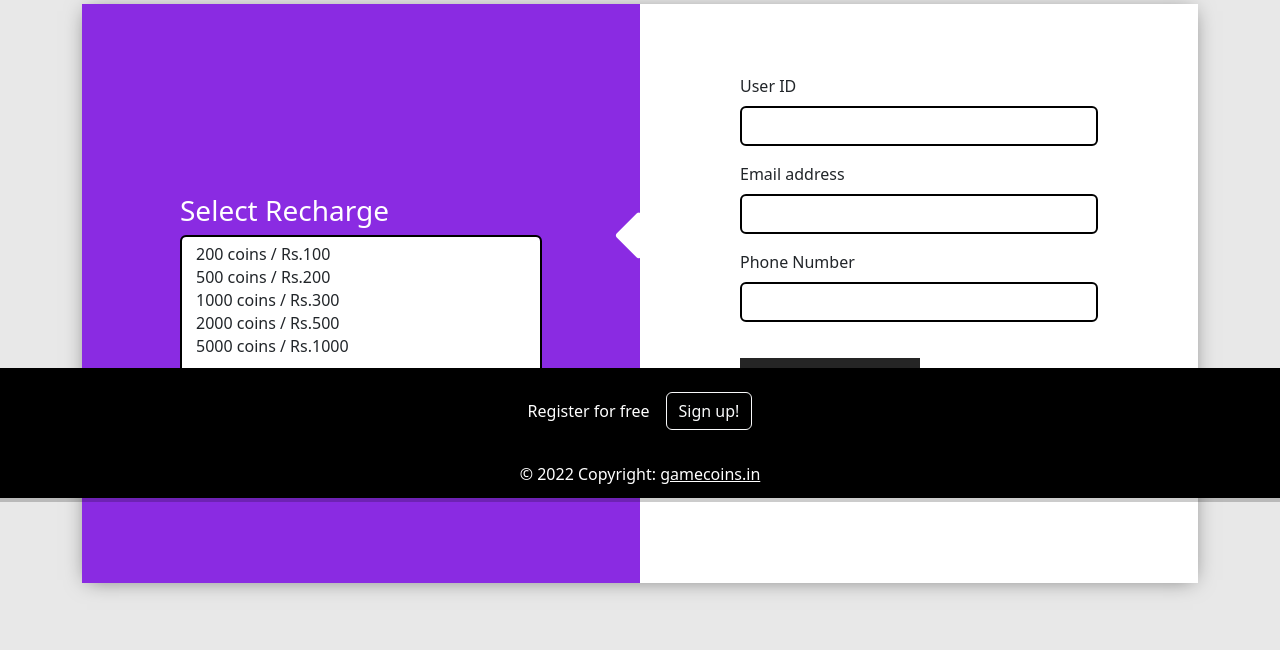
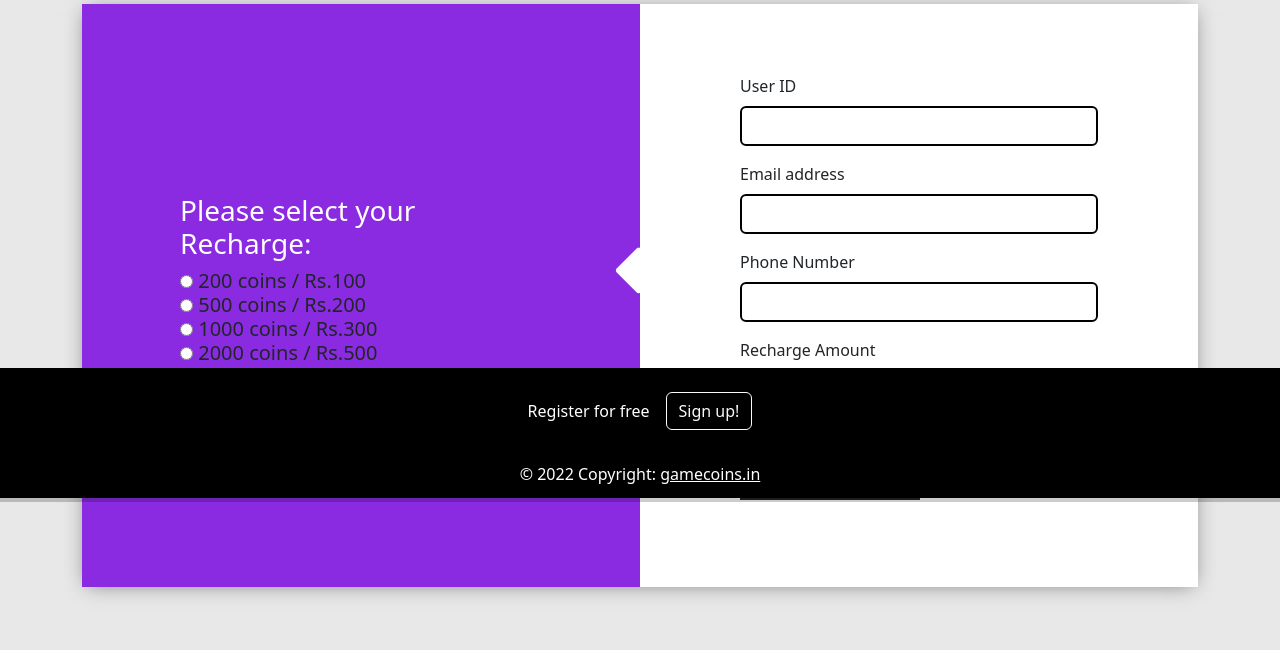
Before and after one commit to SabujGolui/razorpay-php-testapp-master, a PHP site: page /foobar/form.php in a window 1280 px wide. Shown: the part 302-952 px from the top of the page. Before the commit the page ends 898 px from the top, so only its background shows below. Run offline with PHP 8.4, Linux system fonts and the light colour scheme.

Commit message:
Recharge feature implimented in form

```diff
--- /dev/null
+++ b/form.js
@@ -0,0 +1,10 @@
+function myFunction(amt) {
+
+//   console.log(document.getElementById("200"));
+//   if (document.getElementById("200").checked) {
+//     rate_value = document.getElementById("200").value;
+//     console.log(rate_value);
+//   }
+  var ipRecharge = document.getElementById("recharge");
+  ipRecharge.value = amt;
+}
--- a/form.php
+++ b/form.php
@@ -9,7 +9,7 @@
   <link rel="stylesheet" href="https://cdnjs.cloudflare.com/ajax/libs/font-awesome/4.7.0/css/font-awesome.css">
   <link href="https://cdn.jsdelivr.net/npm/bootstrap@5.2.3/dist/css/bootstrap.min.css" rel="stylesheet"
     integrity="sha384-rbsA2VBKQhggwzxH7pPCaAqO46MgnOM80zW1RWuH61DGLwZJEdK2Kadq2F9CUG65" crossorigin="anonymous" />
-  <link rel="stylesheet" href="/css/styles.css">
+  <link rel="stylesheet" href="./css/styles.css">
 </head>
 
 <body>
@@ -53,18 +53,38 @@
           <div class="col-sm-12 col-lg-6">
             <div class="left">
               <h3>
-                <span class="text-white mb-2 "">Select Recharge</span>
+                <span class="text-white mb-2 "">Please select your Recharge:</span>
               </h3>
               <h5>
                 <div class="form-group">
-                  <select multiple class="form-control" name="amount" style="height: 150px;" id="amount" >
-                      <option value="100">200 coins / Rs.100</option>
-                      <option value="200">500 coins / Rs.200</option>
-                      <option value="300">1000 coins / Rs.300</option>
-                      <option value="500">2000 coins / Rs.500</option>
-                      <option value="1000">5000 coins / Rs.1000</option>
-                  </select>
-              </div>
+                <!-- <select id="mySelect" onchange="myFunction()">
+  <option value="Audi">Audi</option>
+  <option value="BMW">BMW</option>
+  <option value="Mercedes">Mercedes</option>
+  <option value="Volvo">Volvo</option>
+</select> -->
+                  <div>
+                    <input type="radio" id="200" name="recharge" value="200" onchange="myFunction(200)">
+                    <label for="200">200 coins / Rs.100</label><br>
+                  </div>
+                  <div>
+                    <input type="radio" id="500" name="recharge" value="500" onchange="myFunction(500)">
+                    <label for="500">500 coins / Rs.200</label><br>
+                  </div>
+                  <div>
+                    <input type="radio" id="1000" name="recharge" value="1000" onchange="myFunction(1000)">
+                    <label for="1000">1000 coins / Rs.300</label>
+                  </div>
+                  <div>
+                    <input type="radio" id="2000" name="recharge" value="2000" onchange="myFunction(2000)">
+                    <label for="2000">2000 coins / Rs.500</label>
+                  </div>
+                  <div>
+                    <input type="radio" id="5000" name="recharge" value="5000" onchange="myFunction(5000)">
+                    <label for="5000">5000 coins / Rs.1000</label>
+                  </div>
+                </form>
+                </div>
               </h5>
             </div>
           </div>
@@ -74,15 +94,19 @@
               <form>
                 <div class="mb-3">
                   <label for="exampleInputEmail1" class="form-label">User ID</label>
-                  <input type="text" class="form-control" id="exampleInputEmail1" aria-describedby="emailHelp">
+                  <input type="text" class="form-control" id="userid" >
                 </div>
                 <div class="mb-3">
                   <label for="exampleInputEmail1" class="form-label">Email address</label>
-                  <input type="email" class="form-control" id="exampleInputEmail1" aria-describedby="emailHelp">
+                  <input type="email" class="form-control" id="email" >
                 </div>
                 <div class="mb-3">
                   <label for="exampleInputEmail1" class="form-label">Phone Number</label>
-                  <input type="number" class="form-control" id="exampleInputEmail1" aria-describedby="emailHelp">
+                  <input type="number" class="form-control" id="number" >
+                </div>
+                <div class="mb-3">
+                  <label for="exampleInputEmail1" class="form-label">Recharge Amount</label>
+                  <input type="number" class="form-control" id="recharge"  disabled>
                 </div>
                 <button type="submit" class="btn btn-primary">Pay now</button>
               </form>
@@ -124,6 +148,7 @@
   <script src="https://cdn.jsdelivr.net/npm/bootstrap@5.0.2/dist/js/bootstrap.bundle.min.js"
     integrity="sha384-MrcW6ZMFYlzcLA8Nl+NtUVF0sA7MsXsP1UyJoMp4YLEuNSfAP+JcXn/tWtIaxVXM"
     crossorigin="anonymous"></script>
+  <script src="./form.js" ></script>
 </body>
 
 </html>
```
